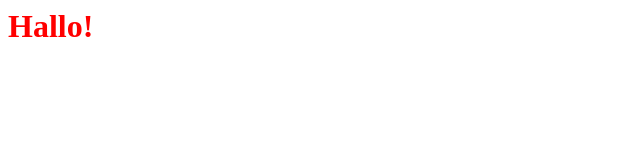
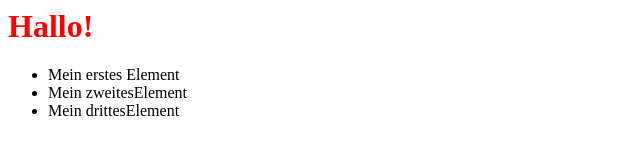
Before and after one commit to apochroma/wasserglas, a plain HTML site: page index.html in a window 1280 px wide. Shown: the whole page, without its empty margins (0-640 px from the left). Drawn offline with Linux system fonts and the light colour scheme.

Commit message:
added ul-list in index.html

```diff
--- a/index.html
+++ b/index.html
@@ -7,5 +7,11 @@
 
 		<h1>Hallo!</h1>
 
+		<ul>
+			<li>Mein erstes Element</li>
+			<li>Mein zweitesElement</li>
+			<li>Mein drittesElement</li>
+		</ul>
+
 	</body>
 </html>
```
